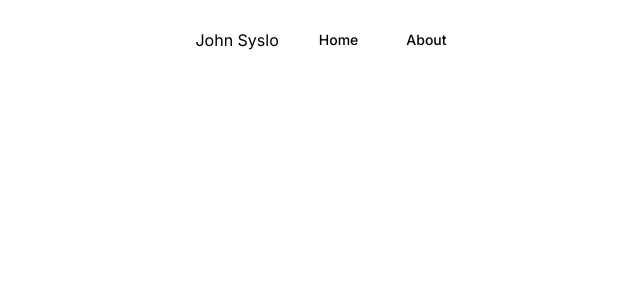
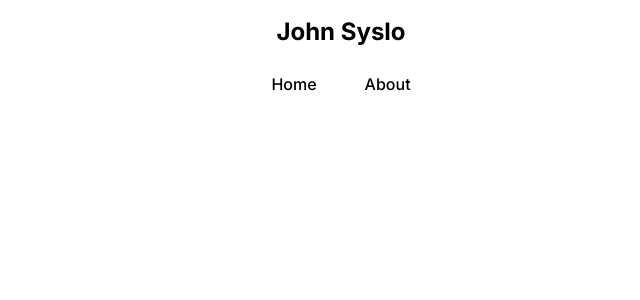
Before and after one commit to johnsyslo/portfolio, a Next.js app: page / in a window 1280 px wide. Shown: the top 300 px of the page, without its empty margins (299-939 px from the left). Built offline with nearby package versions, Linux system fonts and the light colour scheme.

Commit message:
navbar work

```diff
--- a/app/ui/nav-links.tsx
+++ b/app/ui/nav-links.tsx
@@ -17,10 +17,10 @@ export default function NavLinks() {
                     key={link.name}
                     href={link.href}
                     className={clsx(
-                        'flex h-[40px] items-center grow rounded-md p-3 mx-3 text-sm font-medium hover:bg-indigo-200 hover:text-indigo-600'
+                        'flex h-[40px] items-center grow rounded-md p-3 mx-3 text-md font-medium hover:text-indigo-600' /*className="hidden md:block' */
                     )}
                 >
-                    <p className="hidden md:block">{link.name}</p>
+                    <p /*className="hidden md:block" */>{link.name}</p>
                 </Link>
             )
         }) )}
--- a/app/ui/navbar.tsx
+++ b/app/ui/navbar.tsx
@@ -10,17 +10,17 @@ const links = [
 ]
 export default function Navbar() {
     return (
-        <main>
-            <nav className="flex justify-center h-20 bg-white dark:bg-neutral-900">
-                <div className="flex items-center py-4 2xl:px-16">
-                    <Link href="/">
-                        John Syslo
-                    </Link>
-                </div>
-                <div className="flex items-center h-full px-4 2xl:px-16">
+        <header className="h-20">
+            <div className="flex justify-center items-center text-2xl font-bold py-4 2xl:px-16">
+                <Link href="/">
+                    John Syslo
+                </Link>
+            </div>
+            <nav className="flex justify-center">
+                <div className="flex items-center px-4 2xl:px-16">
                     <NavLinks />
                 </div>
             </nav>
-        </main>
+        </header>
     );
 };
--- a/package.json
+++ b/package.json
@@ -10,6 +10,7 @@
   },
   "dependencies": {
     "clsx": "^2.1.0",
+    "eslint-plugin-unicorn": "^52.0.0",
     "next": "14.2.1",
     "react": "^18",
     "react-dom": "^18"
```
Also changed, not shown: .eslintrc.json, 1 other file (tests, documents, lock files or other folders).
